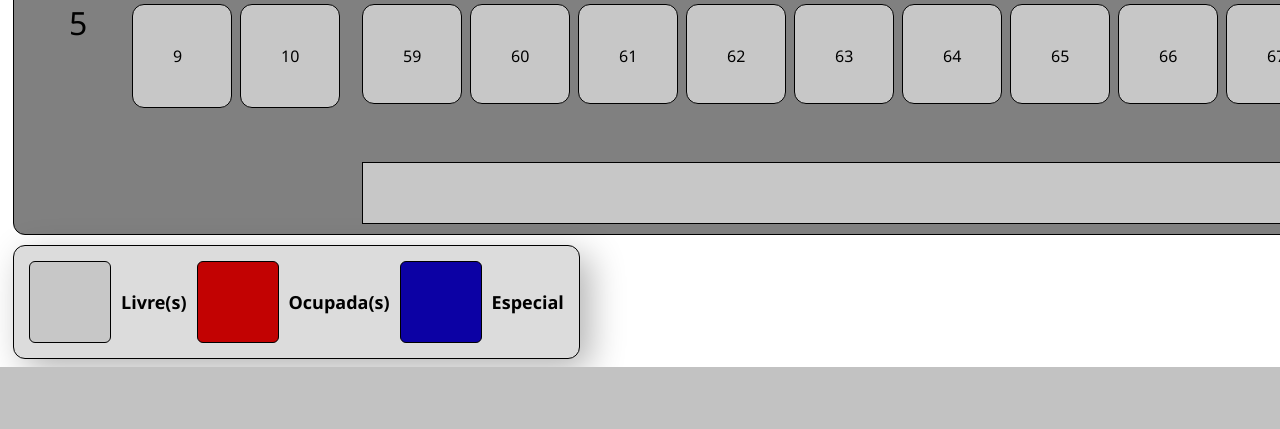
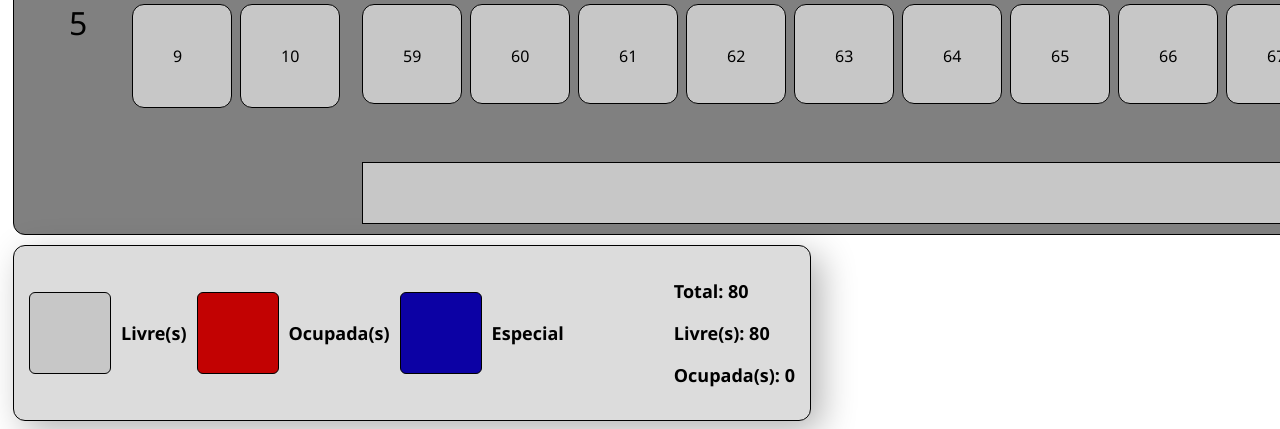
Before and after one commit to MarcDevGuy127/desenvolvimento_web, a PHP site: page / in a window 1280 px wide; the page is wider, and only the part inside the window is pictured. Shown: the part 738-1167 px from the top of that part. Before the commit the page ends 1105 px from the top of that part, so only its background shows below. Run offline with PHP 8.4, Linux system fonts and the light colour scheme.

Commit message:
Adding parameters.

```diff
--- a/mapa/css/index.css
+++ b/mapa/css/index.css
@@ -171,6 +171,21 @@
     }
 }
 
+.parametros {
+    margin-left: 100px;
+    grid-template-areas:
+            "parametros" "valor_parametro";
+    font-weight: bold;
+
+    #parametros {
+        grid-area: parametro;
+    }
+    valor {
+        grid-area: valor_parametro;
+        grid-row: 2;
+    }
+}
+
 .poltrona {
     border: 1px solid black;
     border-radius: 12px;
--- a/mapa/index.html
+++ b/mapa/index.html
@@ -139,6 +139,12 @@
 
       <div class="poltrona_especial"></div>
       <p>Especial</p>
+
+      <div class="parametros">
+        <p id="parametros">Total: <valor id="valor_parametro">80</valor></p>
+        <p id="parametros">Livre(s): <valor id="valor_parametro">80</valor></p>
+        <p id="parametros">Ocupada(s): <valor id="valor_parametro">0</valor></p>
+      </div>
     </div>
   </body>
 </html>
```
